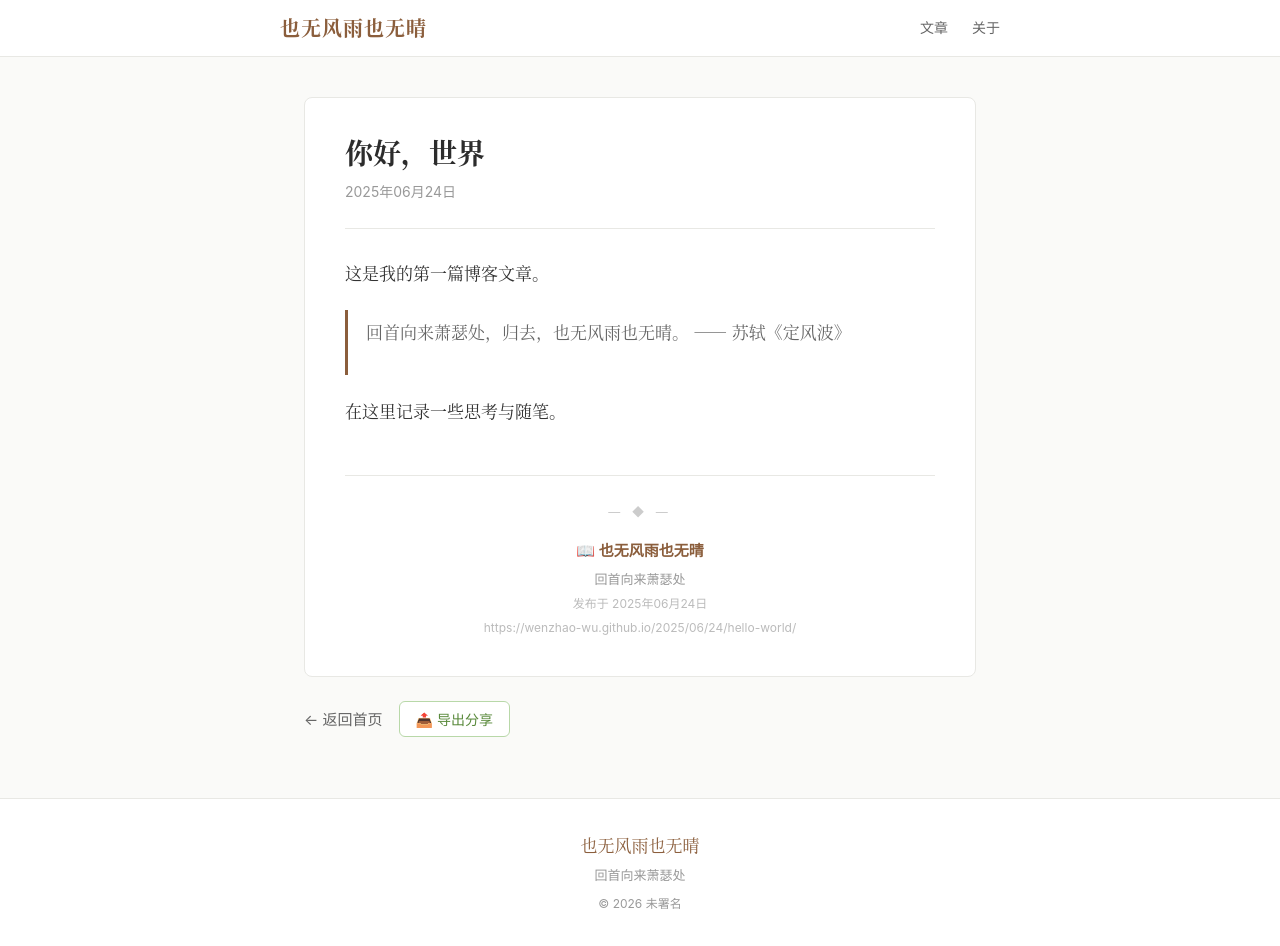
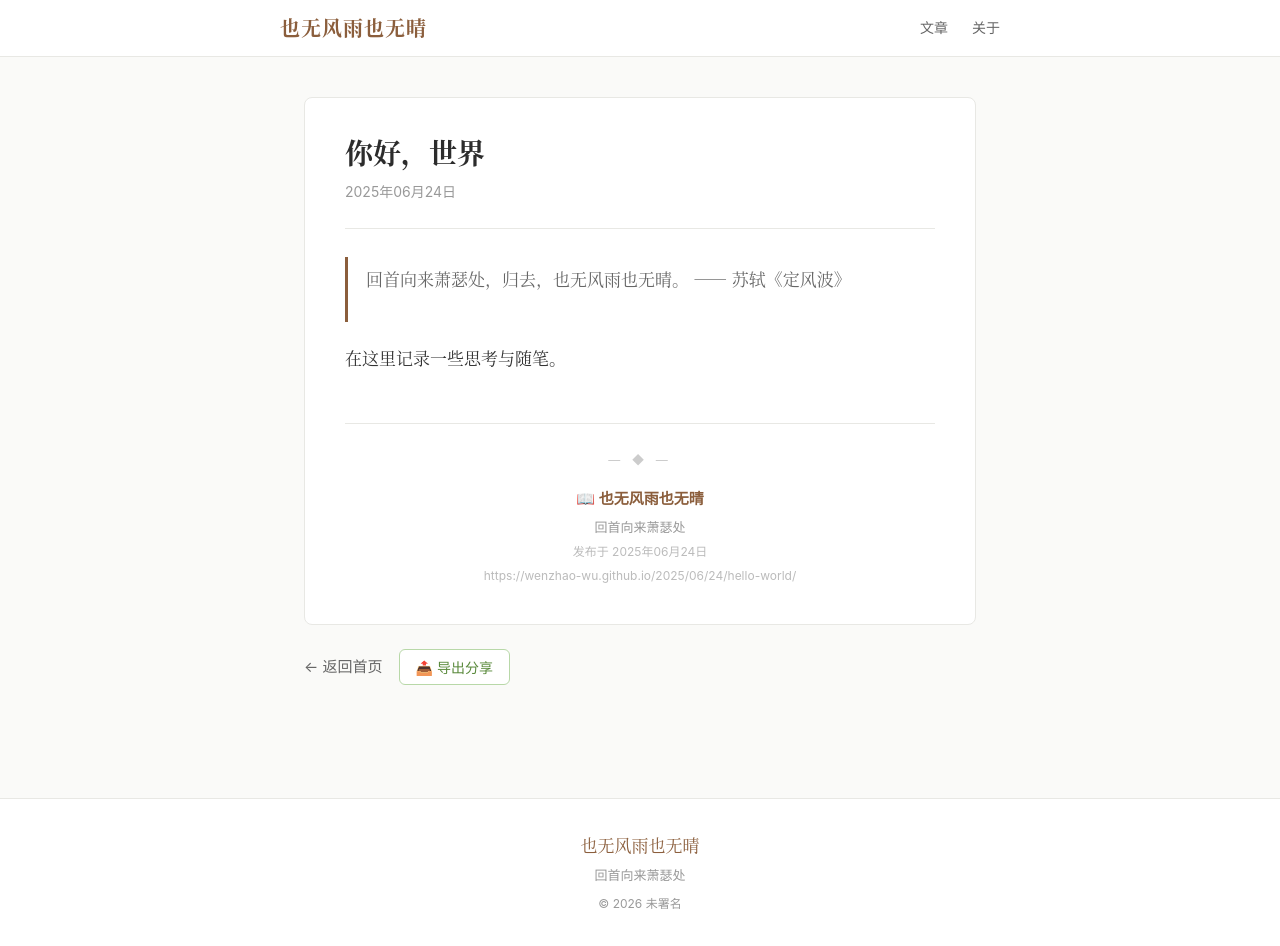
Before and after one commit to wenzhao-wu/wenzhao-wu.github.io, a Jekyll site: the page built from _posts/2025-06-24-hello-world.md, in a window 1280 px wide and 946 px high. Built offline with Jekyll 4.4.1, drawn with Linux system fonts in a browser that asks for light colours.

Commit message:
Update 2025-06-24-hello-world.md

```diff
--- a/_posts/2025-06-24-hello-world.md
+++ b/_posts/2025-06-24-hello-world.md
@@ -3,7 +3,7 @@ title: "你好，世界"
 date: 2025-06-24 15:30:00 +0800
 ---
 
-这是我的第一篇博客文章。
+
 
 > 回首向来萧瑟处，归去，也无风雨也无晴。
 > —— 苏轼《定风波》
```
